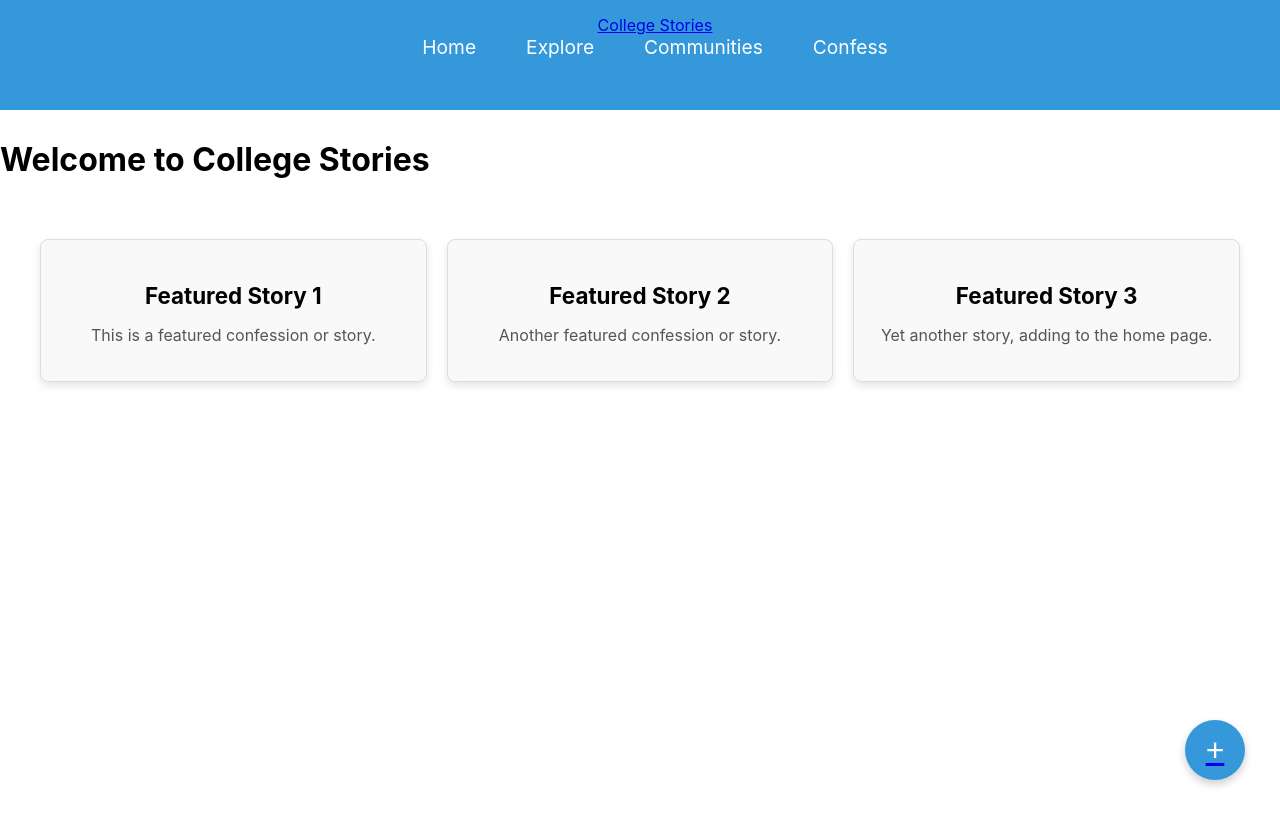
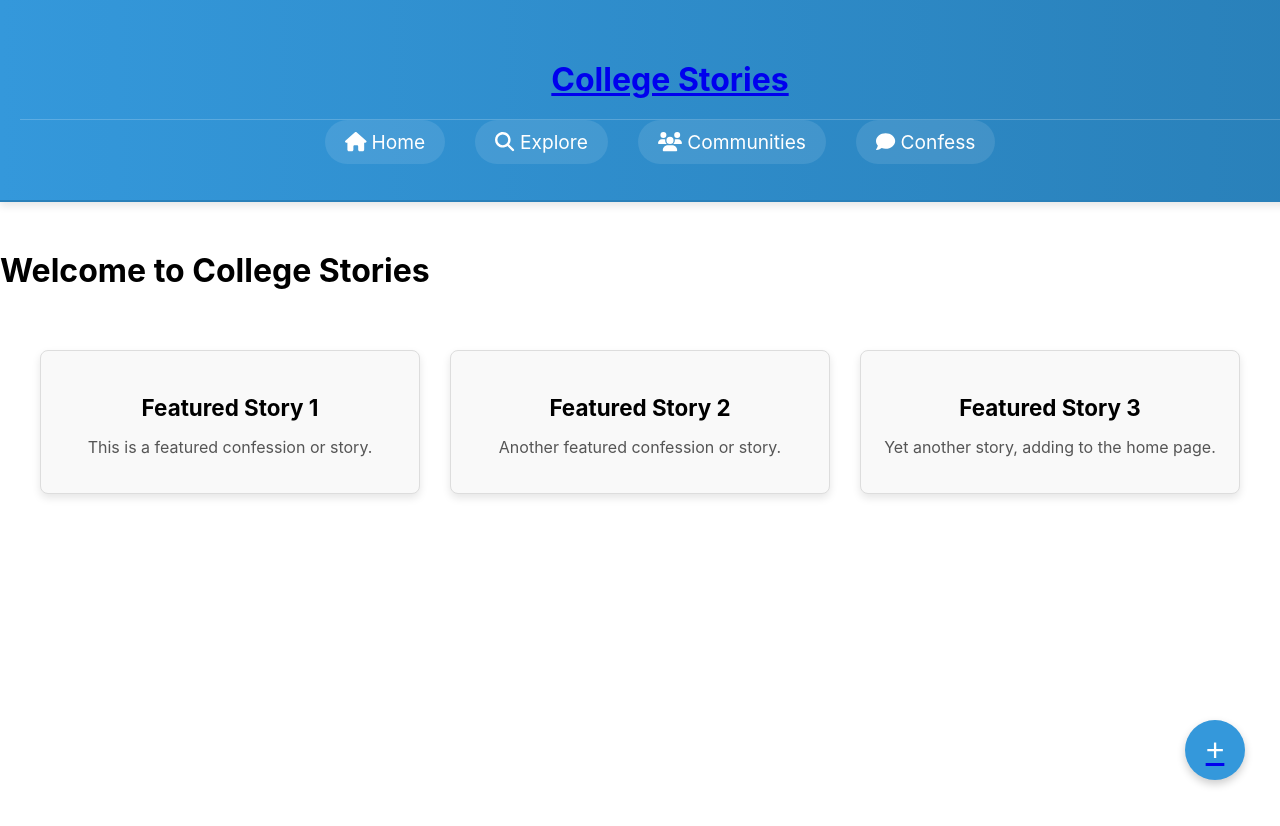
Before and after one commit to JeevanMaragani/college-stories, a React (Create React App) app in the folder client/: page / in a window 1280 px wide. Shown: the top 826 px of the page. Before the commit the page ends 800 px from the top, so only its background shows below. Built offline with nearby package versions, Linux system fonts and the light colour scheme.

Commit message:
made a ton of changes

```diff
--- a/client/src/App.css
+++ b/client/src/App.css
@@ -3,15 +3,28 @@
 /* Header Styles */
 header {
   text-align: center;
-  padding: 15px; /* Adjusted padding */
-  background-color: #3498db;
+  padding: 60px 20px; /* Adjusted padding */
+  background: linear-gradient(90deg, #3498db, #2980b9); /* Smooth color transition */
   color: white;
   position: fixed;
   top: 0;
+  left:0;
+  right:0;
   width: 100%;
   z-index: 1000;
   height: 80px;
+  box-shadow: 0 4px 8px rgba(0, 0, 0, 0.1); /*adds a modern shadow effect */
+  border-bottom: 2px solid #2980b9; /* Slight border at the bottom for a clean separation */
   }
+  .logo {
+    font-size: 2rem;
+    text-align: center;
+    margin-left: 20px;
+    font-weight: bold;
+    margin-bottom: 20px;
+
+  }
+
 
 header h1 {
   font-size: 3rem;
@@ -23,39 +36,48 @@ header h1 {
 nav ul {
   list-style: none;
   padding: 0;
-  margin: 0;
+  margin:0 auto;/* Centers the whole list horizontally*/
   display: flex;
   justify-content: center;
   flex-wrap: nowrap;
   align-items: center;
+  border-top: 1px solid rgba(255, 255, 255, 0.2); /* Light line separating the logo and links */
+  padding-top: 10px; /* Move the links lower */
 }
 
 nav ul li {
-  margin: 0 10px;
+  margin: 0 15px; /* Adds spacing between navigation links */
 }
 
 nav ul li a {
   color: white;
   text-decoration: none;
   font-size: 1.2rem;
-  padding: 10px 15px;
-  border-radius: 5px;
+  padding: 10px 20px;
+  border-radius: 25px; /*Rounded edges for a more modern button look */
+  background-color: rgba(255, 255, 255, 0.1); /* Slight background for each button */
   transition: background-color 0.3s ease;
 }
 
 nav ul li a:hover {
-  background-color: #2980b9;
+  background-color: rgba(255, 255, 255, 0.2); /* change color on hover */
+  transform: scale(1.05); /*slight zoom on hover*/
+  box-shadow: 0 4px 8px rgba(0, 0, 0, 0.1); /*Adds a soft shadow when hovered*/
+  transition: all 0.3s ease; /*smooth transition*/
 }
 /*Main content styling (adjust for header height) */
 .container{
   margin-top: 140px; /*push the content down below the header */
+  padding-top: 90px; /*Adjust the value to match the height or padding of the header*/
+  min-height: calc(100vh - 120px); /* Adjust based on the header height */
+  overflow-y: auto;
 }
 
 /* Home Page Featured Story Box Grid */
 .home-featured-stories {
   display: grid;
   grid-template-columns: repeat(3, 1fr); /* Three-column grid */
-  gap: 20px;
+  gap: 30px; /* Increase the gap between the cards*/
   margin: 40px auto;
   padding: 20px;
   max-width: 1200px;
@@ -110,7 +132,7 @@ nav ul li a:hover {
   }
   /* Responsive Featured Stories on Tablets */
   .home-featured-stories {
-    grid-template-columns: 1fr 1fr; /* Two columns on tablets */
+    grid-template-columns: repeat(2, 1fr); /* Two columns on tablets */
   }
 }
 
@@ -140,7 +162,12 @@ nav ul li a:hover {
   right: 20px;
   z-index: 100;
 }
-
+@media (max-width: 480px){
+  .fab{
+    right: 10px; /* Adjusts FAB positioning on smaller screens */
+    bottom: 10px;
+  }
+}
 .fab-button {
   background-color: #3498db;
   color: white;
@@ -189,3 +216,7 @@ nav ul li a:hover {
 .fab-button:focus .fab-tooltip {
   opacity: 1;
 }
+body {
+  min-height: 100vh; /* Ensure the body is at least 100% of the viewport height */
+  overflow-y: auto;  /* Enable vertical scrolling */
+}
--- a/client/src/App.js
+++ b/client/src/App.js
@@ -5,6 +5,8 @@ import Explore from './pages/Explore';
 import Confess from './pages/Confess';
 import Communities from './pages/Communities';
 import './App.css'; // Import the updated CSS file for styling
+import { faHome, faSearch, faUsers, faComment } from '@fortawesome/free-solid-svg-icons';
+import { FontAwesomeIcon } from '@fortawesome/react-fontawesome';
 
 function App() {
   const [posts, setPosts] = useState([]);
@@ -30,10 +32,10 @@ function App() {
           <nav>
             <ul>
               {/* Reordered Links: Home first */}
-              <li><Link to="/">Home</Link></li>
-              <li><Link to="/explore">Explore</Link></li>
-              <li><Link to="/communities">Communities</Link></li>
-              <li className="confess-link"><Link to="/confess">Confess</Link></li> {/* Hidden on mobile but visible on web */}
+              <li><Link to="/"><FontAwesomeIcon icon={faHome}/> Home</Link></li>
+              <li><Link to="/explore"><FontAwesomeIcon icon={faSearch}/> Explore</Link></li>
+              <li><Link to="/communities"><FontAwesomeIcon icon={faUsers}/> Communities</Link></li>
+              <li className="confess-link"><Link to="/confess"><FontAwesomeIcon icon={faComment}/> Confess</Link></li> {/* Hidden on mobile but visible on web */}
             </ul>
           </nav>
         </header>
```
